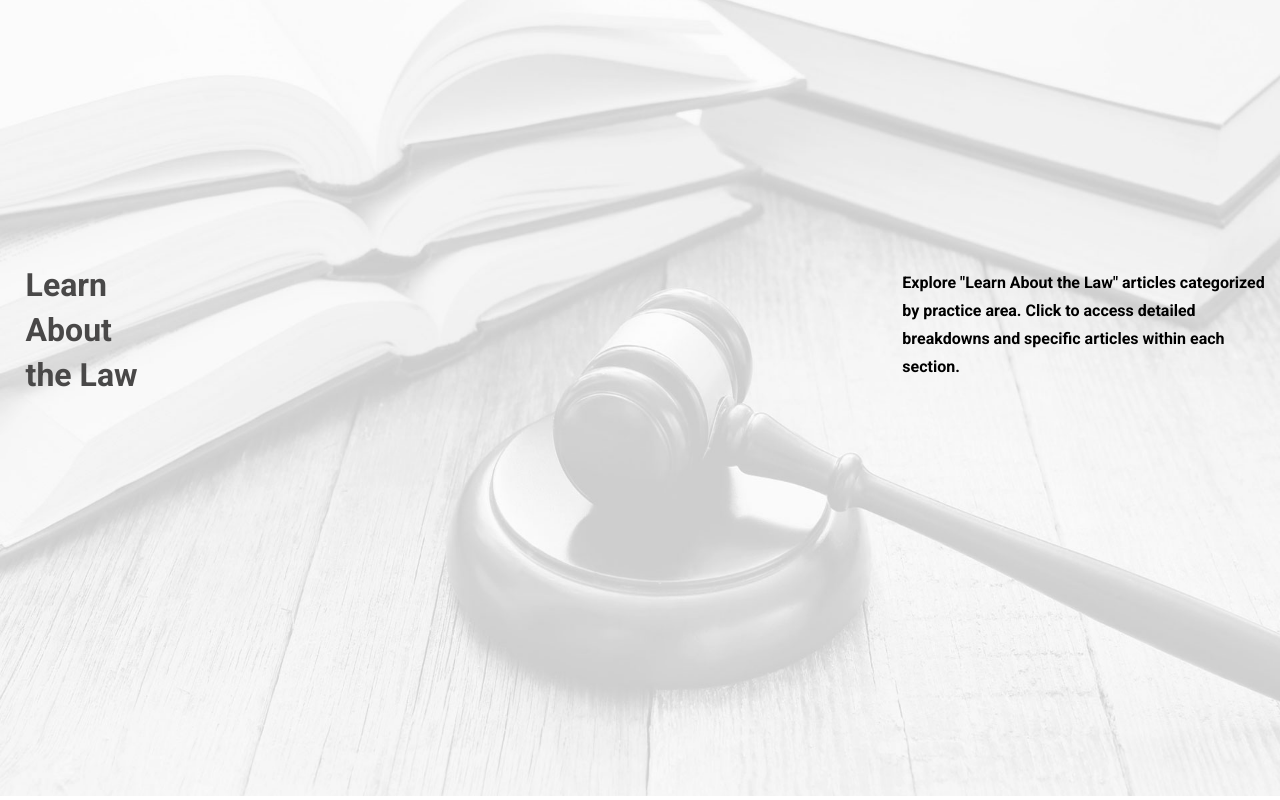
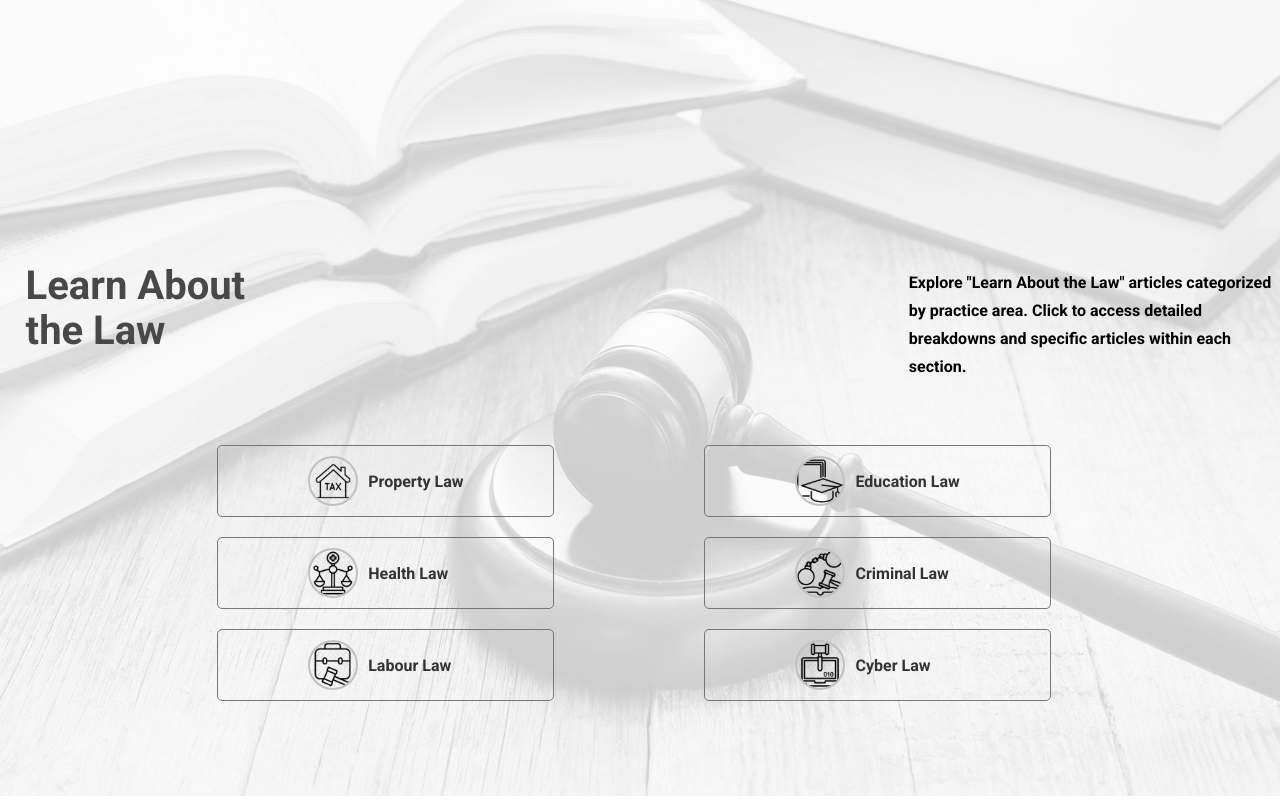
Before and after one commit to akkhileshrp/legal-laws-client, a React (Vite) app: page /lawsandregulations in a window 1280 px wide. Shown: the part 855-1655 px from the top of the page. Built offline with nearby package versions, Linux system fonts and the light colour scheme; sample sign-in values are in the browser's storage; the HTML template or start-up script is replaced by a standard one.

Commit message:
laws and regulation implemented

```diff
--- a/src/components/LawsandRegulations.jsx
+++ b/src/components/LawsandRegulations.jsx
@@ -4,6 +4,12 @@ import lawsandregu from "../assets/lawsandregu.png";
 import hammer from "../assets/hammer-back.png";
 import backgrd from "../assets/backgrd.png";
 import "../styles/LawsandRegulations.css";
+import property_law from "../assets/home-law.png";
+import health_law from "../assets/health-law.png";
+import labour_law from "../assets/labour-law.png";
+import education_law from "../assets/education-law.png";
+import criminal_law from "../assets/criminal-law.png";
+import cyber_law from "../assets/cyber-law.png";
 
 export default function LawsandRegulations() {
     const datas = [
@@ -39,7 +45,34 @@ export default function LawsandRegulations() {
                 </div>
             </div>
             <div className="laws-cat">
-
+                <div className="laws-cat-one">
+                    <div className="laws-cat-one-con">
+                        <img src={property_law} alt="property-law" height={50} width={50} />
+                        <span>Property Law</span>
+                    </div>
+                    <div className="laws-cat-two-con">
+                        <img src={health_law} alt="health-law" height={50} width={50} />
+                        <span>Health Law</span>
+                    </div>
+                    <div className="laws-cat-three-con">
+                        <img src={labour_law} alt="health-law" height={50} width={50} />
+                        <span>Labour Law</span>
+                    </div>
+                </div>
+                <div className="laws-cat-two">
+                    <div className="laws-cat-four-con">
+                        <img src={education_law} alt="education-law" height={50} width={50} />
+                        <span>Education Law</span>
+                    </div>
+                    <div className="laws-cat-five-con">
+                        <img src={criminal_law} alt="education-law" height={50} width={50} />
+                        <span>Criminal Law</span>
+                    </div>
+                    <div className="laws-cat-six-con">
+                        <img src={cyber_law} alt="education-law" height={50} width={50} />
+                        <span>Cyber Law</span>
+                    </div>
+                </div>
             </div>
         </>
     );
--- a/src/components/Navbar.jsx
+++ b/src/components/Navbar.jsx
@@ -30,7 +30,7 @@ export default function Navbar() {
                     <li><Link to="/lawsandregulations">Laws&Regulations</Link></li>
                     <li><Link to="/resources">Resources</Link></li>
                     <li><Link to="/contact">Contact</Link></li>
-                    <li onClick={logout}>Logout</li>
+                    <li style={{ cursor: "pointer" }} onClick={logout}>Logout</li>
                 </ul>
             </nav>
         </>
--- a/src/styles/LawsandRegulations.css
+++ b/src/styles/LawsandRegulations.css
@@ -20,7 +20,7 @@
 }
 
 .hammer {
-    margin-left: 1.3%;
+    margin-left: 2.3%;
     margin-top: 1%;
 }
 
@@ -47,17 +47,75 @@
     display: flex;
 }
 
-.laws-main-content h1
-{
+.laws-main-content h1 {
     line-height: 45px;
     color: #494848;
     margin-left: 2%;
+    font-size: 40px;
+    width: 100%;
 }
 
 .laws-main-descrip {
-    margin-left: 55%;
-    width: 30%;
+    margin-left: 40%;
+    width:100%;
     margin-top: 0.5%;
     font-weight: bold;
     line-height: 28px;
 }
+
+.laws-cat {
+    display: flex;
+    flex-direction: row;
+    justify-content: center;
+    gap: 50px;
+    margin-top: 5%;
+    margin-left: -15%;
+    font-family: 'Roboto', sans-serif;
+    font-weight: bold;
+}
+
+.laws-cat-one,
+.laws-cat-two {
+    display: flex;
+    flex-direction: column;
+    align-items: center;
+    gap: 20px;
+    margin-left: 100px;
+}
+
+.laws-cat div[class*="-con"] {
+    display: flex;
+    align-items: center;
+    gap: 10px;
+    padding: 10px;
+    width: 100%;
+    border: 1px solid #777777;
+    border-radius: 5px;
+    transition: background-color 0.3s, transform 0.3s;
+    margin-left: 80px;
+}
+
+.laws-cat div[class*="-con"] span {
+    font-size: 16px;
+    color: #333;
+    margin-left: 00px;
+}
+
+.laws-cat div[class*="-con"] img {
+    border-radius: 50%;
+    border: 2px solid #c1c1c1;
+    margin-left: 80px;
+}
+
+.laws-cat div[class*="-con"]:hover {
+    background-color: #b9b9b9;
+    transform: translateY(-5px);
+    cursor: pointer;
+}
+
+@media (max-width: 768px) {
+    .laws-cat {
+        flex-direction: column;
+        align-items: center;
+    }
+}
```
